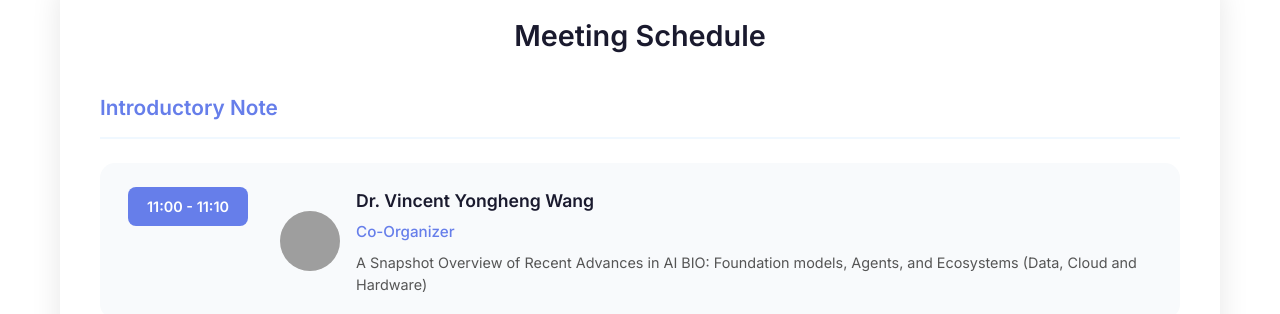
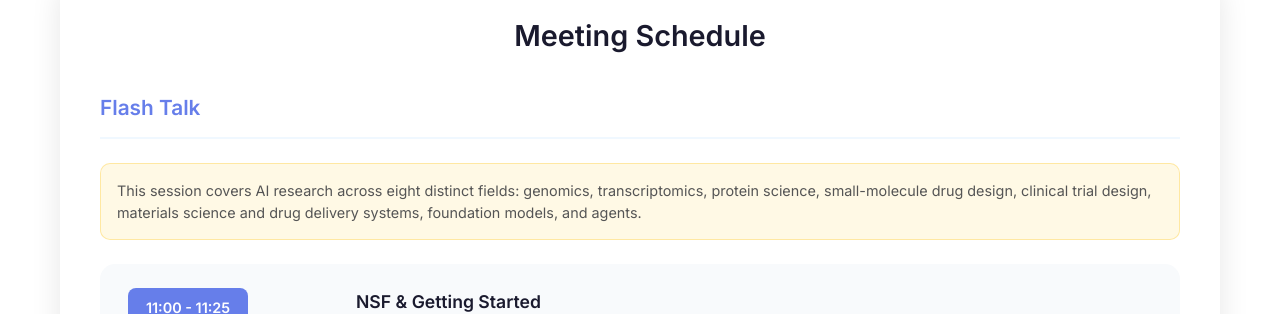
Before and after one commit to VincentYonghengWang/aixbiomed.org, a plain HTML site: page index.html in a window 1280 px wide. Shown: the part 1292-1606 px from the top of the page. Drawn offline with Linux system fonts and the light colour scheme; grey boxes are pictures that could not be loaded.

Commit message:
Update index.html

```diff
--- a/index.html
+++ b/index.html
@@ -102,28 +102,6 @@
                 <div class="event-schedule">
                     <h4>Meeting Schedule</h4>
 
-                    <!-- Introductory Note at 11: 00 AM EST-->
-                    <div class="schedule-section">
-                        <h5>Introductory Note</h5>
-
-                        <div class="speaker-session">
-                            <div class="session-time">
-                                <span class="time-slot">11:00 - 11:10</span>
-                            </div>
-                            <div class="session-content">
-                                <div class="speaker-info">
-                                    <div class="speaker-avatar">
-                                        <img src="assets/images/speakers/Vincent-Yongheng-Wang.jpg" alt="Dr. Vincent Yongheng Wang" />
-                                    </div>
-                                    <div class="speaker-details">
-                                        <h6>Dr. Vincent Yongheng Wang</h6>
-                                        <p class="speaker-title">Co-Organizer</p>
-                                        <p class="speaker-topic">A Snapshot Overview of Recent Advances in AI BIO: Foundation models, Agents, and Ecosystems (Data, Cloud and Hardware)</p>
-                                    </div>
-                                </div>
-                            </div>
-                        </div>
-
                     <!-- Flash Talk -->
                     <div class="schedule-section">
                         <h5>Flash Talk</h5>
@@ -134,7 +112,7 @@
 
                         <div class="speaker-session">
                             <div class="session-time">
-                                <span class="time-slot">11:10 - 11:25</span>
+                                <span class="time-slot">11:00 - 11:25</span>
                             </div>
                             <div class="session-content">
                                 <div class="speaker-info">
```
